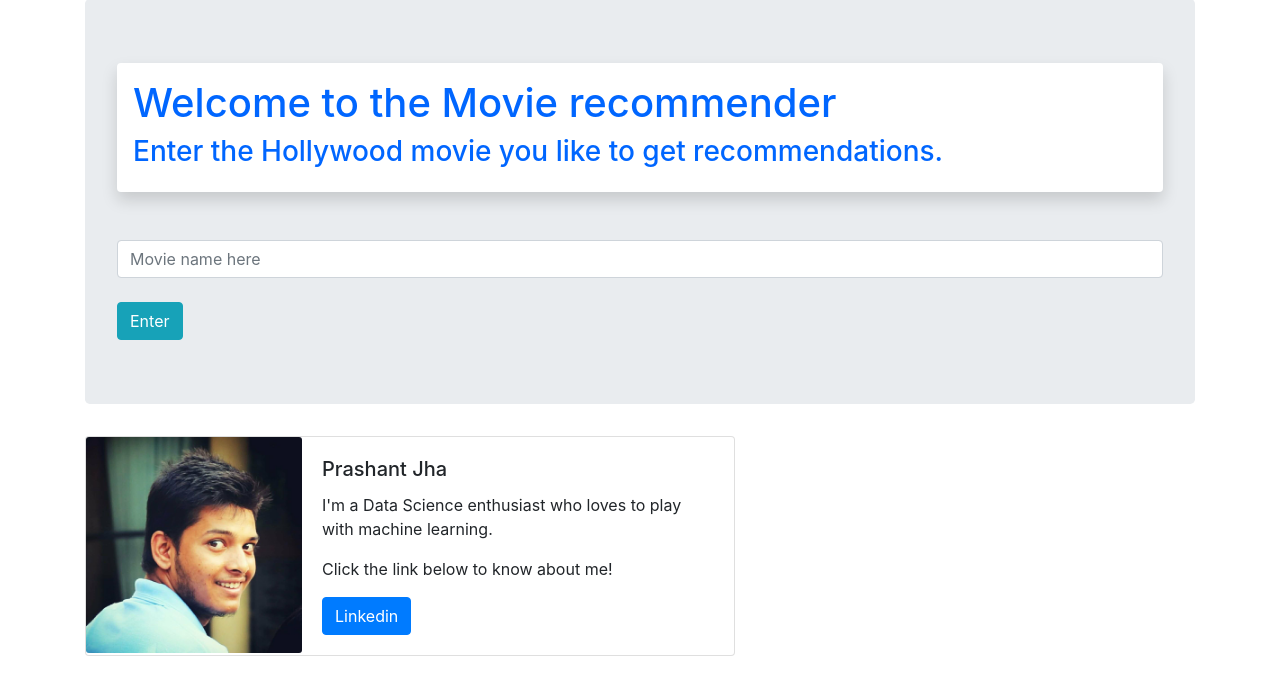
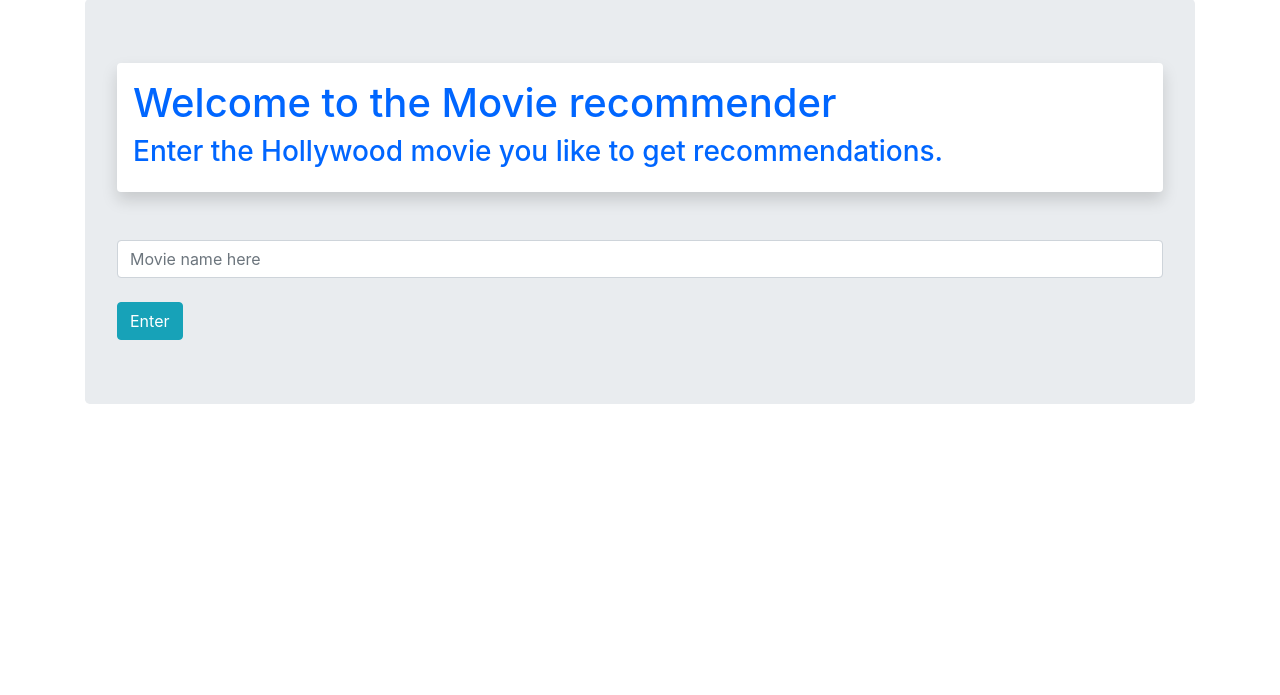
Before and after one commit to paraskumarm/ai_devops_ci-cd, a Flask app: page / in a window 1280 px wide. Shown: the part 75-770 px from the top of the page. Run offline with Flask 2, Linux system fonts and the light colour scheme; some libraries are stand-ins or nearby versions.

Commit message:
updated front-end

```diff
--- a/templates/base.html
+++ b/templates/base.html
@@ -1,40 +1,45 @@
 <!DOCTYPE html>
 <html lang="en" dir="ltr">
   <head>
-    <meta charset="utf-8">
+    <meta charset="utf-8" />
     <title>Recommendor System</title>
-    <link rel="shortcut icon" href="/static/favicon.png">
-    <link rel="stylesheet" href="https://stackpath.bootstrapcdn.com/bootstrap/4.3.1/css/bootstrap.min.css" integrity="sha384-ggOyR0iXCbMQv3Xipma34MD+dH/1fQ784/j6cY/iJTQUOhcWr7x9JvoRxT2MZw1T" crossorigin="anonymous">
-    <script src="https://code.jquery.com/jquery-3.3.1.slim.min.js" integrity="sha384-q8i/X+965DzO0rT7abK41JStQIAqVgRVzpbzo5smXKp4YfRvH+8abtTE1Pi6jizo" crossorigin="anonymous"></script>
-    <script src="https://cdnjs.cloudflare.com/ajax/libs/popper.js/1.14.7/umd/popper.min.js" integrity="sha384-UO2eT0CpHqdSJQ6hJty5KVphtPhzWj9WO1clHTMGa3JDZwrnQq4sF86dIHNDz0W1" crossorigin="anonymous"></script>
-    <script src="https://stackpath.bootstrapcdn.com/bootstrap/4.3.1/js/bootstrap.min.js" integrity="sha384-JjSmVgyd0p3pXB1rRibZUAYoIIy6OrQ6VrjIEaFf/nJGzIxFDsf4x0xIM+B07jRM" crossorigin="anonymous"></script>
+
+    <link
+      rel="stylesheet"
+      href="https://stackpath.bootstrapcdn.com/bootstrap/4.3.1/css/bootstrap.min.css"
+      integrity="sha384-ggOyR0iXCbMQv3Xipma34MD+dH/1fQ784/j6cY/iJTQUOhcWr7x9JvoRxT2MZw1T"
+      crossorigin="anonymous"
+    />
+    <script
+      src="https://code.jquery.com/jquery-3.3.1.slim.min.js"
+      integrity="sha384-q8i/X+965DzO0rT7abK41JStQIAqVgRVzpbzo5smXKp4YfRvH+8abtTE1Pi6jizo"
+      crossorigin="anonymous"
+    ></script>
+    <script
+      src="https://cdnjs.cloudflare.com/ajax/libs/popper.js/1.14.7/umd/popper.min.js"
+      integrity="sha384-UO2eT0CpHqdSJQ6hJty5KVphtPhzWj9WO1clHTMGa3JDZwrnQq4sF86dIHNDz0W1"
+      crossorigin="anonymous"
+    ></script>
+    <script
+      src="https://stackpath.bootstrapcdn.com/bootstrap/4.3.1/js/bootstrap.min.js"
+      integrity="sha384-JjSmVgyd0p3pXB1rRibZUAYoIIy6OrQ6VrjIEaFf/nJGzIxFDsf4x0xIM+B07jRM"
+      crossorigin="anonymous"
+    ></script>
   </head>
   <body>
     <div class="container">
-    <nav class="navbar navbar-light bg-light">
-      <h3><a style="color:rgb(0, 102, 255)" class="nav-link" href="{{url_for('home')}}">Home</a></h3>
-    </nav>
+      <nav class="navbar navbar-light bg-light">
+        <h3>
+          <a
+            style="color: rgb(0, 102, 255)"
+            class="nav-link"
+            href="{{url_for('home')}}"
+            >Home</a
+          >
+        </h3>
+      </nav>
 
-      <div class="jumbotron">
-        {% block content %}
-        {% endblock %}
-      </div>
-
-    <div class="card mb-3" style="max-width: 650px;">
-      <div class="row no-gutters">
-        <div class="col-md-4">
-          <img src="/static/profile.jpg" class="card-img" alt="...">
-        </div>
-        <div class="col-md-8">
-          <div class="card-body">
-            <h5 class="card-title">Prashant Jha</h5>
-            <p class="card-text">I'm a Data Science enthusiast who loves to play with machine learning.</p>
-            <p>Click the link below to know about me!</p>
-            <a href="https://www.linkedin.com/in/prashant-jha-10ab3a142/" class="btn btn-primary" target="_blank">Linkedin</a>
-          </div>
-        </div>
-      </div>
-    </div>
+      <div class="jumbotron">{% block content %} {% endblock %}</div>
     </div>
   </body>
 </html>
```
Also changed, not shown: static/favicon.png (deleted), static/profile.jpg (deleted).
